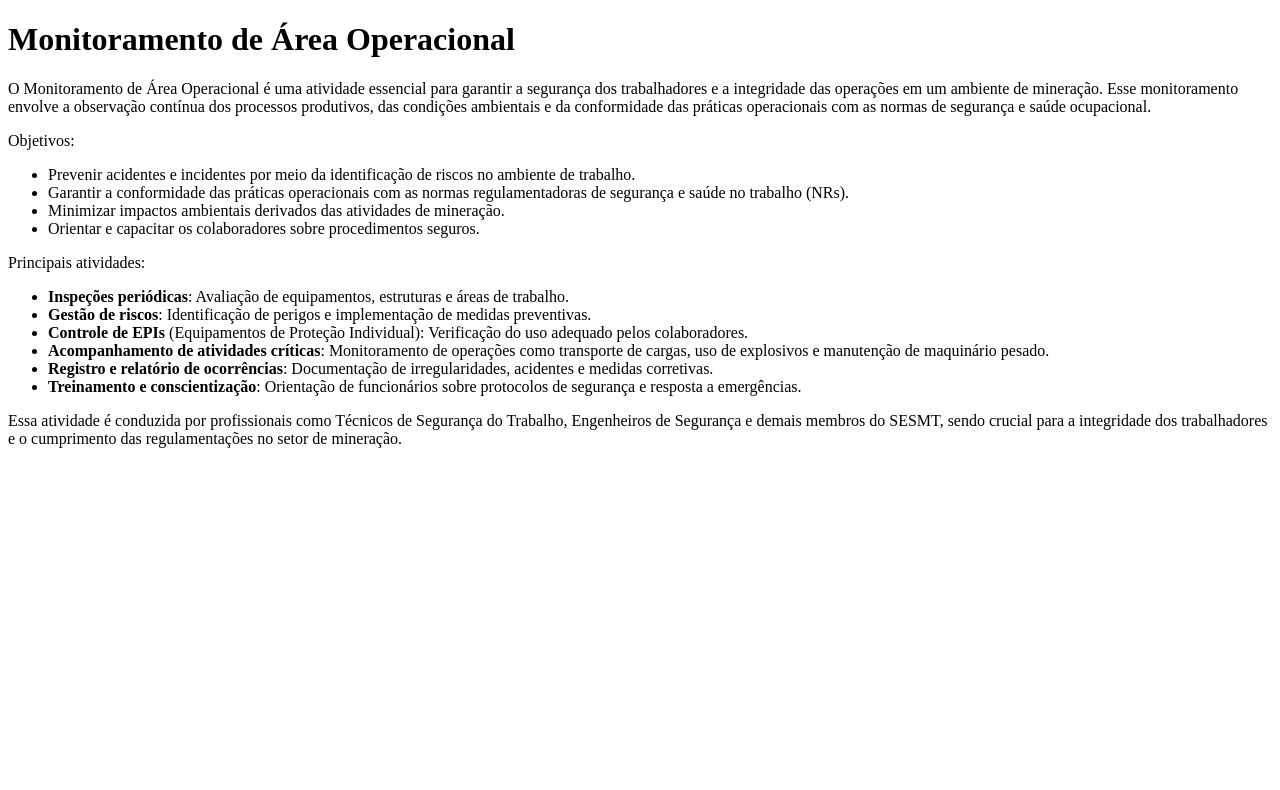
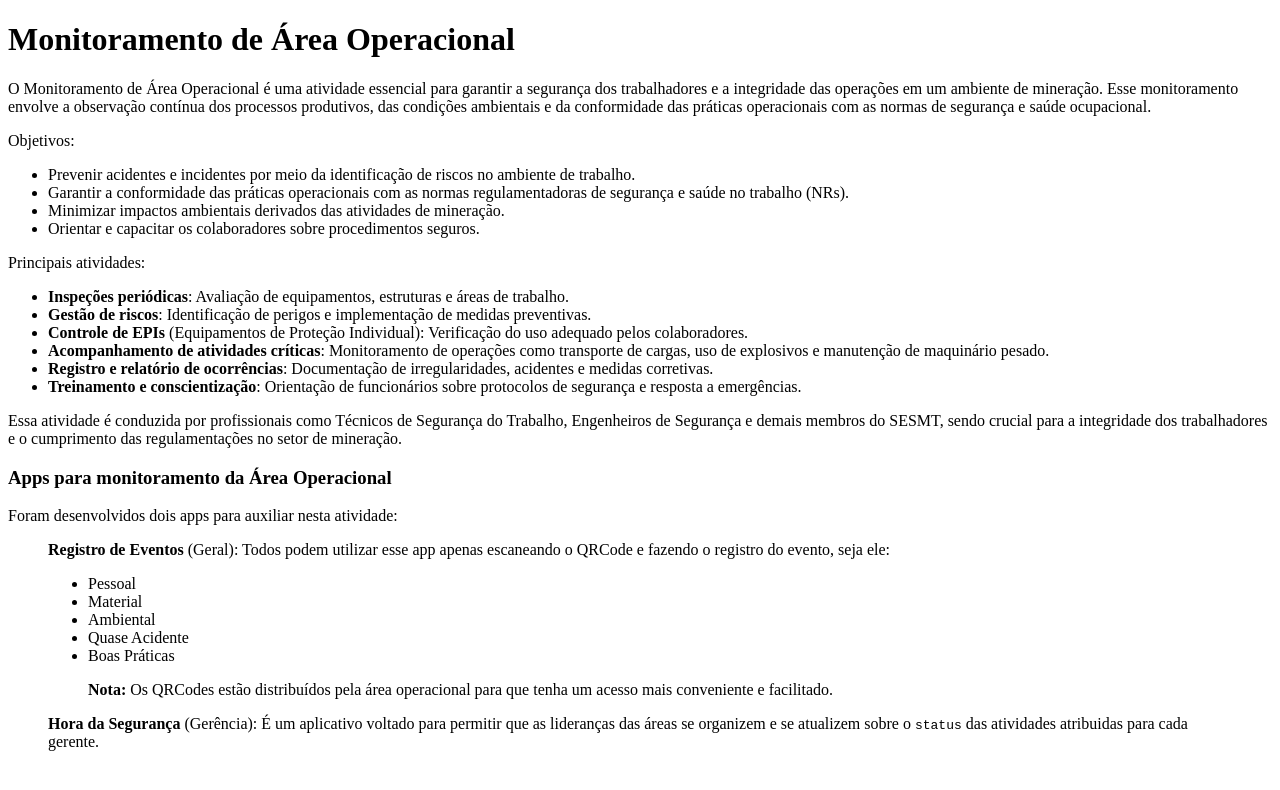
Before and after one commit to LeonardoLopesHonda/docs-site, a Next.js app: page /seguranca/monitoramento in a window 1280 px wide. Shown: the top 790 px of the page. Built offline with nearby package versions, Linux system fonts and the light colour scheme.

Commit message:
feat: add more content to `Monitoramento de Área Ocupacional`

```diff
--- a/pages/seguranca/monitoramento.mdx
+++ b/pages/seguranca/monitoramento.mdx
@@ -19,3 +19,17 @@ Principais atividades:
 - **Treinamento e conscientização**: Orientação de funcionários sobre protocolos de segurança e resposta a emergências.
 
 Essa atividade é conduzida por profissionais como Técnicos de Segurança do Trabalho, Engenheiros de Segurança e demais membros do SESMT, sendo crucial para a integridade dos trabalhadores e o cumprimento das regulamentações no setor de mineração.
+
+### Apps para monitoramento da Área Operacional
+
+Foram desenvolvidos dois apps para auxiliar nesta atividade:
+
+> **Registro de Eventos** (Geral): Todos podem utilizar esse app apenas escaneando o QRCode e fazendo o registro do evento, seja ele:
+> - Pessoal
+> - Material
+> - Ambiental
+> - Quase Acidente
+> - Boas Práticas
+>> **Nota:** Os QRCodes estão distribuídos pela área operacional para que tenha um acesso mais conveniente e facilitado.
+
+> **Hora da Segurança** (Gerência): É um aplicativo voltado para permitir que as lideranças das áreas se organizem e se atualizem sobre o `status` das atividades atribuidas para cada gerente.
```
